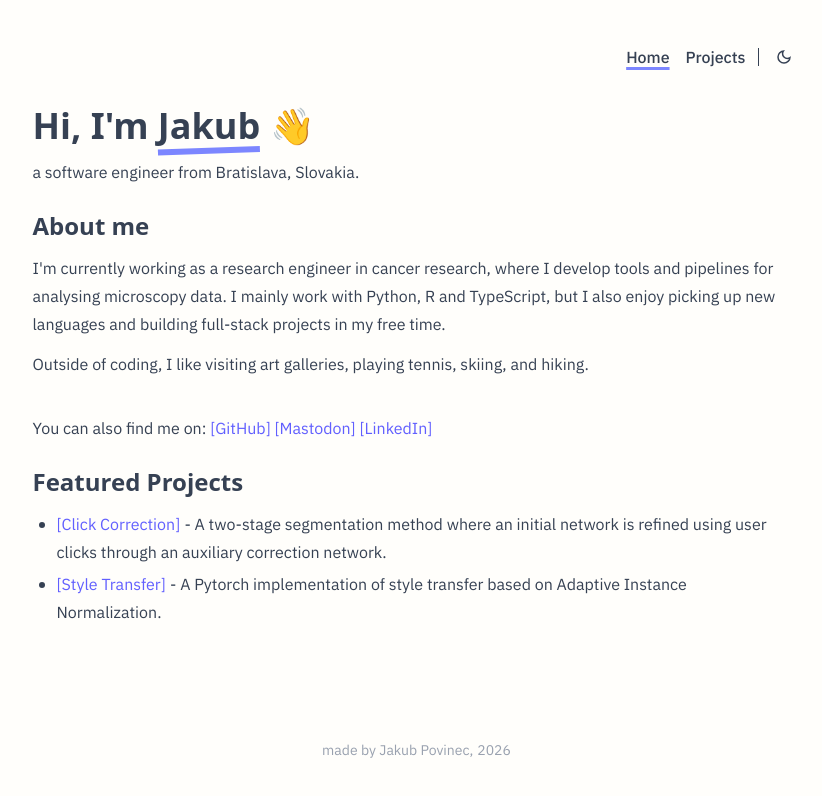
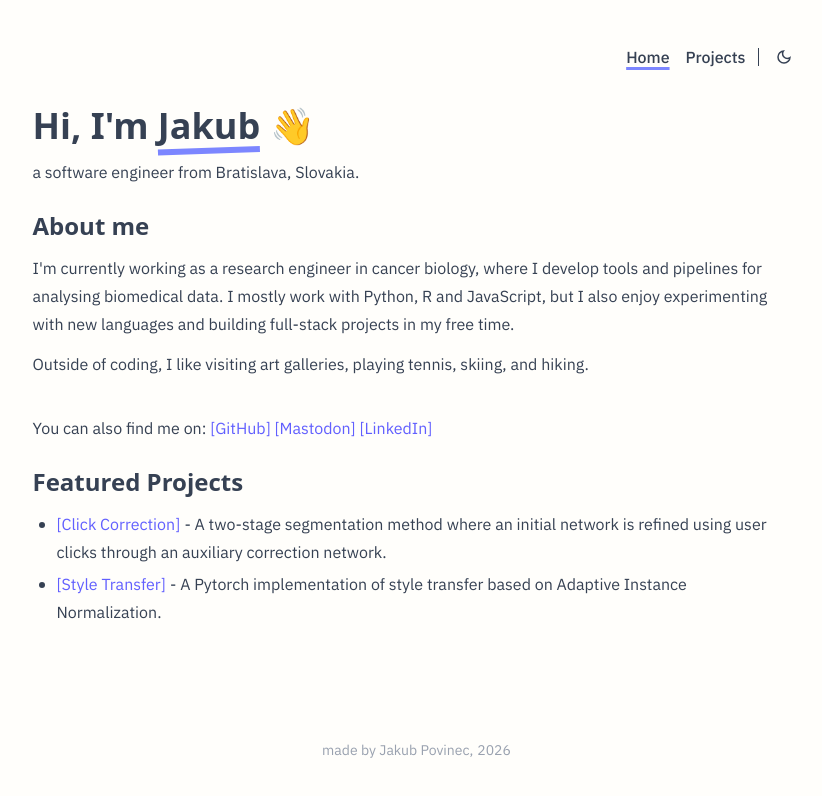
Before and after one commit to kuko6/personal-website, a SvelteKit app: page / in a window 1280 px wide. Shown: the top 796 px of the page, without its empty margins (216-1038 px from the left). Built offline with nearby package versions, Linux system fonts and the light colour scheme.

Commit message:
Updated description

```diff
--- a/src/routes/+page.svelte
+++ b/src/routes/+page.svelte
@@ -17,10 +17,10 @@
     <h2>About me</h2>
     <div class="space-y-3">
       <p class="leading-7">
-        I'm currently working as a research engineer in cancer research, where I
-        develop tools and pipelines for analysing microscopy data. I mainly work
-        with Python, R and TypeScript, but I also enjoy picking up new languages
-        and building full-stack projects in my free time.
+        I'm currently working as a research engineer in cancer biology, where I
+        develop tools and pipelines for analysing biomedical data. I mostly work
+        with Python, R and JavaScript, but I also enjoy experimenting with new
+        languages and building full-stack projects in my free time.
       </p>
       <p class="leading-7">
         Outside of coding, I like visiting art galleries, playing tennis,
```
